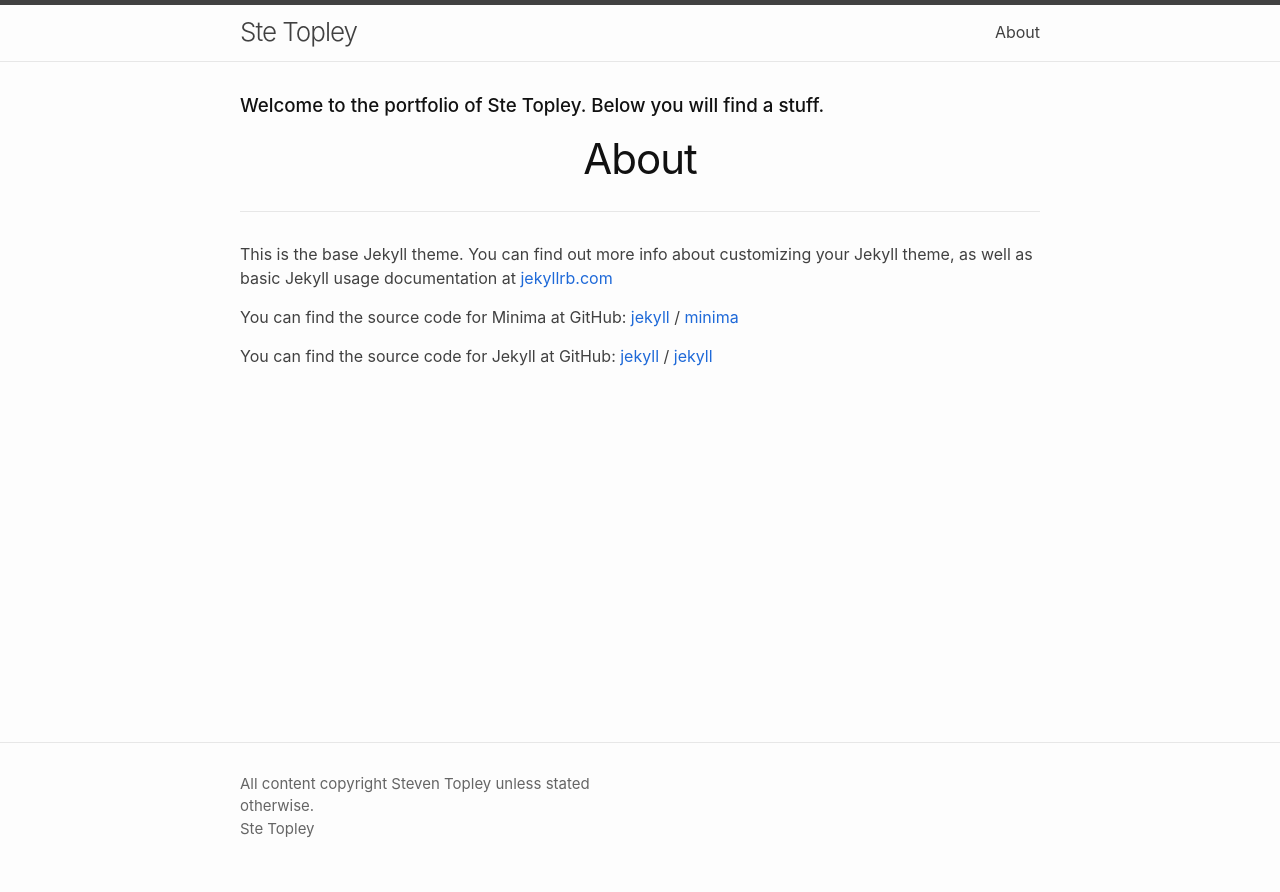
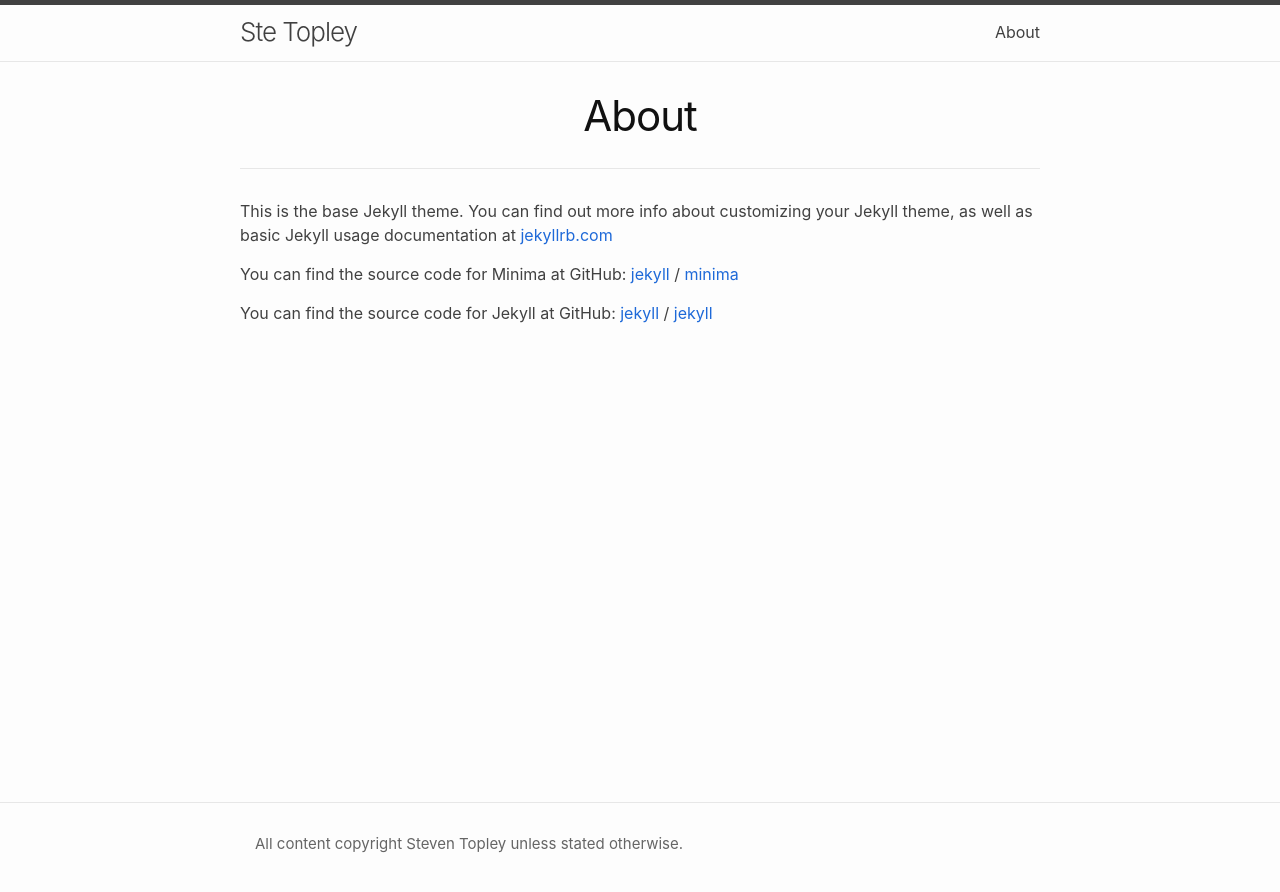
Before and after one commit to SteTop82/SteTop-portfolio-, a Jekyll site: the page built from about.md, in a window 1280 px wide. Shown: the top 892 px of the page. Built offline with Jekyll 4.4.1, drawn with Linux system fonts in a browser that asks for light colours; nearby versions of some CDN libraries.

Commit message:
footer base update

```diff
--- a/_includes/footer.html
+++ b/_includes/footer.html
@@ -8,7 +8,7 @@
     <div class="footer-col-wrapper">
       <div class="footer-col">
       <!--{%- if site.author %}-->All content copyright Steven Topley unless stated otherwise.
-        <ul class="contact-list">
+        <!--<ul class="contact-list">
           {% if site.author.name -%}
             <li class="p-name">{{ site.author.name | escape }}</li>
           {% endif -%}
@@ -16,12 +16,12 @@
             <li><a class="u-email" href="mailto:{{ site.author.email }}">{{ site.author.email }}</a></li>
           {%- endif %}
         </ul>
-      {%- endif %}
+      {%- endif %}-->
       </div>
-      <div class="footer-col">
+      <!--<div class="footer-col">
         <p>{{ site.description | escape }}</p>
       </div>
-    </div>
+    </div>-->
 
     <!--<div class="social-links">
       {%- include social.html -%}
--- a/_layouts/base.html
+++ b/_layouts/base.html
@@ -9,7 +9,6 @@
 
     <main class="page-content" aria-label="Content">
       <div class="wrapper">
-        <h3>Welcome to the portfolio of Ste Topley. Below you will find a stuff.</h3>
         {{ content }}
       </div>
     </main>
--- a/_layouts/home.html
+++ b/_layouts/home.html
@@ -3,6 +3,7 @@ layout: base
 ---
 
 <div class="home">
+  <h3>Welcome to the portfolio of Ste Topley. Below you will find a stuff.</h3>
   {%- if page.title -%}
     <h1 class="page-heading">{{ page.title }}</h1>
   {%- endif -%}
```
